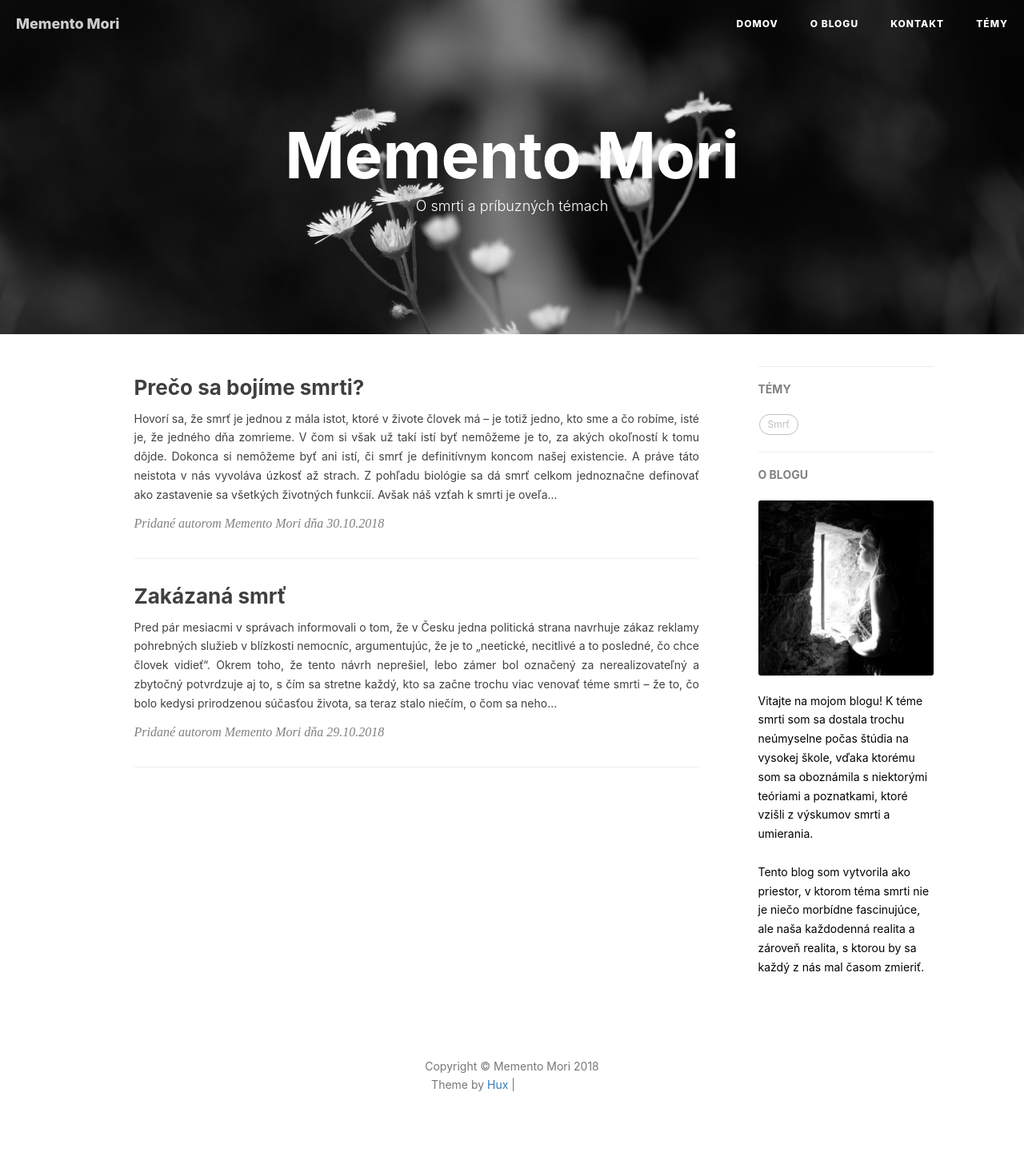
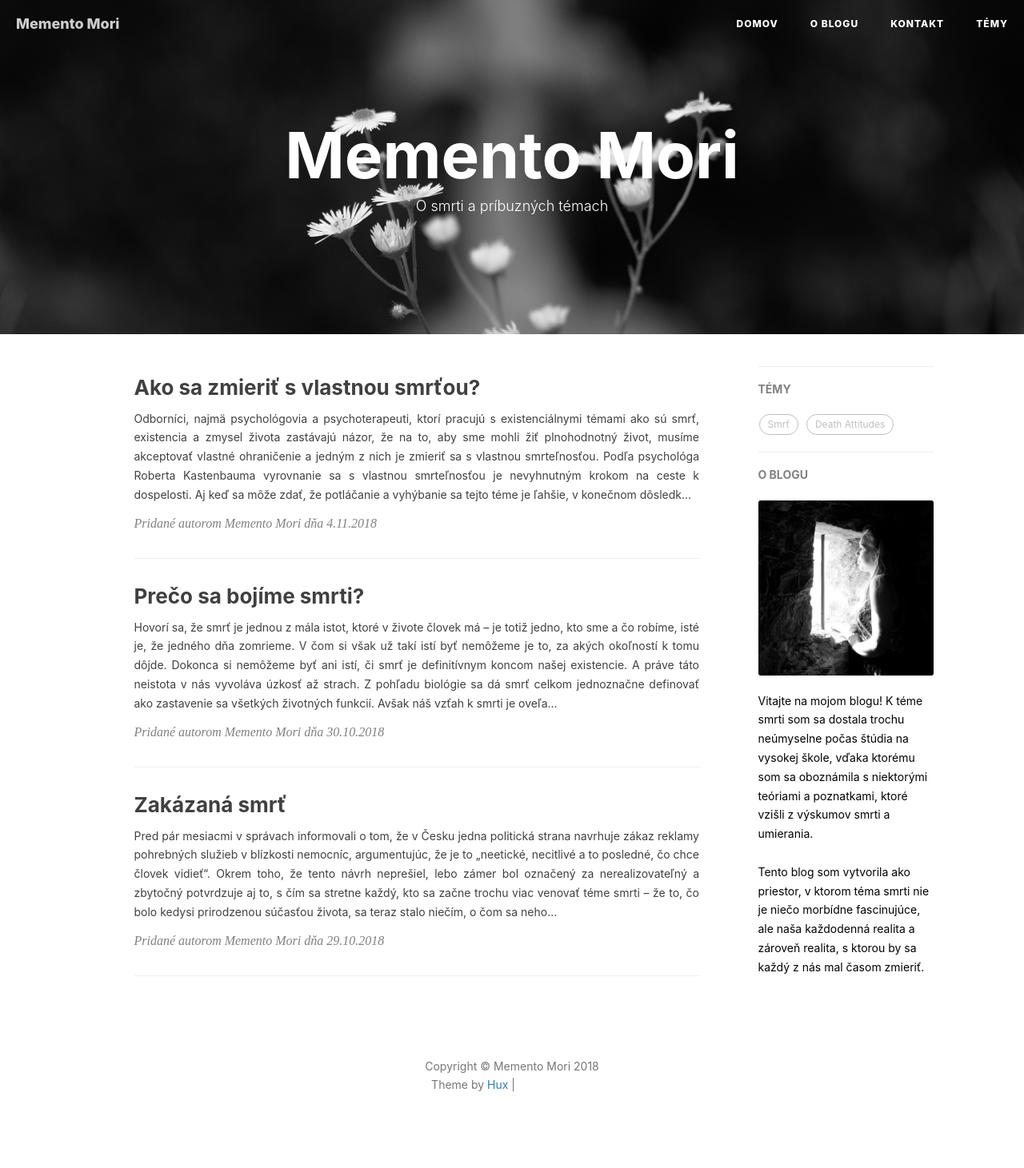
Before and after one commit to karolinadh/karolinadh.github.io, a Jekyll site: the page built from index.html, in a window 1280 px wide. Shown: the whole page at 80% size. Built offline with Jekyll 4.4.1, drawn with Linux system fonts in a browser that asks for light colours; nearby versions of some CDN libraries; the list of posts is cut into pages by our own code; comment, search, counter and statistics services are not loaded; grey boxes are pictures that could not be loaded.

Commit message:
blog post 3 ako sa zmierit so smrtou + edit em

```diff
--- a/_posts/2018-10-29-zakazana smrt.markdown
+++ b/_posts/2018-10-29-zakazana smrt.markdown
@@ -10,13 +10,14 @@ tags:
     - Philippe Ariès
     - Death studies
     - Nemocnica
+    - Death Attitudes
 ---
 
 Pred pár mesiacmi v správach informovali o tom, že v Česku jedna politická strana navrhuje zákaz reklamy pohrebných služieb v blízkosti nemocníc, argumentujúc, že je to „neetické, necitlivé a to posledné, čo chce človek vidieť“. Okrem toho, že tento návrh neprešiel, lebo zámer bol označený za nerealizovateľný a zbytočný potvrdzuje aj to, s čím sa stretne každý, kto sa začne trochu viac venovať téme smrti – že to, čo bolo kedysi prirodzenou súčasťou života, sa teraz stalo niečím, o čom sa nehovorí, neukazuje a možno dokonca nad čím sa ani nepremýšľa.
 
-Pri písaní tohto príspevku by som sa odvolala na prácu francúzskeho historika Philippa Arièsa z roku 1974 s názvom Western Attitudes Toward Death From The Middle Ages To The Present, v ktorej rozoberá ako sa od stredoveku až po súčasnosť náš postoj k smrti menil, a aké špecifiká sprevádzali jednotlivé doby.
+Pri písaní tohto príspevku by som sa odvolala na prácu francúzskeho historika Philippa Arièsa z roku 1974 s názvom <em>Western Attitudes Toward Death From The Middle Ages To The Present</em>, v ktorej rozoberá ako sa od stredoveku až po súčasnosť náš postoj k smrti menil, a aké špecifiká sprevádzali jednotlivé doby.
 
-Vo svojej práci historik predstavil štyri základné obdobia, pričom prvé historické obdobie je charakterizované ako istá rezignácia k nášmu kolektívnemu osudu. Znamená to, že ľudia boli oboznámení ako s umieraním, tak aj s vlastnou smrteľnosťou: smrť bola jednoduchým verejným rituálom, ktorý organizoval samotný umierajúci pričom bolo nevyhnutné, aby sa ho účastnili príbuzní, priatelia a susedia.  Ariès toto obdobie zhrnul frázou Et moriemur, čiže Všetci zomrieme. Nasledujúce obdobie so sebou prinieslo mierne zmeny, pretože predstavilo dovtedy neznámy záujem o seba a individualitu každného človeka. Ľudia začali vidieť vlastnú smrť, la mort de soi. Tretie obdobie, ktoré začalo v 18.storočí, dalo smrti iný význam. Ľudia začali strácať záujem o vlastnú smrť a viac sa zameriavali na smrť druhého, la mort de toi. Smrť do tohto obdobia bola slávnostná, ale banálna udalosť – ľudia ju očakávali a riadili sa istnými rituálmi, keď nastala. Akokoľvek, v 19.storočí nastala zmena, pretože na scénu prišli emócie.
+Vo svojej práci historik predstavil štyri základné obdobia, pričom prvé historické obdobie je charakterizované ako istá rezignácia k nášmu kolektívnemu osudu. Znamená to, že ľudia boli oboznámení ako s umieraním, tak aj s vlastnou smrteľnosťou: smrť bola jednoduchým verejným rituálom, ktorý organizoval samotný umierajúci pričom bolo nevyhnutné, aby sa ho účastnili príbuzní, priatelia a susedia.  Ariès toto obdobie zhrnul frázou <em>Et moriemur</em>, čiže Všetci zomrieme. Nasledujúce obdobie so sebou prinieslo mierne zmeny, pretože predstavilo dovtedy neznámy záujem o seba a individualitu každného človeka. Ľudia začali vidieť vlastnú smrť, <em>la mort de soi</em>. Tretie obdobie, ktoré začalo v 18.storočí, dalo smrti iný význam. Ľudia začali strácať záujem o vlastnú smrť a viac sa zameriavali na smrť druhého, <em>la mort de toi</em>. Smrť do tohto obdobia bola slávnostná, ale banálna udalosť – ľudia ju očakávali a riadili sa istnými rituálmi, keď nastala. Akokoľvek, v 19.storočí nastala zmena, pretože na scénu prišli emócie.
 
 Štvrté a zároveň posledné obdobie, ktoré Ariès opisuje predstavuje súčasnosť – niekedy v tretine minulého storočia sme sa stali svedkami revolúcie v chápaní smrti. Smrť, ktorá bola  v minulosti taká všadepríromná a známa, skoro úplne zmizla. Nie žeby ľudia prestali umierať, ale smrť a umieranie sa stali niečím zakázaným, hanebným, o čom sa nehovorí.
 
--- a/_posts/2018-10-30-preco-sa-bojime-smrti.markdown
+++ b/_posts/2018-10-30-preco-sa-bojime-smrti.markdown
@@ -11,6 +11,7 @@ tags:
     - Strach
     - Úzkosť
     - Wong
+    - Death Attitudes
 ---
 
 Hovorí sa, že smrť je jednou z mála istot, ktoré v živote človek má – je totiž jedno, kto sme a čo robíme, isté je, že jedného dňa zomrieme. V čom si však už takí istí byť nemôžeme je to, za akých okoľností k tomu dôjde. Dokonca si nemôžeme byť ani istí, či smrť je definitívnym koncom našej existencie. A práve táto neistota v nás vyvoláva úzkosť až strach.
--- /dev/null
+++ b/_posts/2018-11-04-ako-sa-zmierit-so-smrtou.markdown
@@ -0,0 +1,29 @@
+---
+layout:     post
+title:      "Ako sa zmieriť s vlastnou smrťou?"
+subtitle:   ""
+date:       2018-11-04
+author:     "Memento Mori"
+header-img: "img/zakazana_smrt.jpg"
+tags:
+    - Smrť
+    - Death acceptance
+    - Existenciálna psychoterapia
+    - Pozitívna psychológia
+    - Irvin Yalom
+    - Robert Kastenbaum
+---
+
+Odborníci, najmä psychológovia a psychoterapeuti, ktorí pracujú s existenciálnymi témami ako sú smrť, existencia a zmysel života zastávajú názor, že na to, aby sme mohli žiť plnohodnotný život, musíme akceptovať vlastné ohraničenie a jedným z nich je zmieriť sa s vlastnou smrteľnosťou. Podľa psychológa Roberta Kastenbauma vyrovnanie sa s vlastnou smrteľnosťou je nevyhnutným krokom na ceste k dospelosti. Aj keď sa môže zdať, že potláčanie a vyhýbanie sa tejto téme je ľahšie, v konečnom dôsledku je to práve naopak.
+
+Existenciálny psychoterapeut Irvin Yalom tvrdí, že vyhýbanie sa myšlienke vlastnej smrti je nebezpečné, pretože to nie len zaberá veľa času a energie, ale taktiež je to neefektívne, lebo skôr či neskôr s ňou budeme konfrontovaní (napr. príde choroba, niekto v našom okolí zomrie a pod.) alebo sa toto potláčanie prejaví niekde inde (napr. depresia, stres).
+
+Ako psychoterapeut sa počas svojej praxe stretol s množstvom klientov, ktorí za ním prišli s problémom, ktorý iba zakrýval ten skutočný – strach a úzkosť so smrti. Podľa Yaloma každý človek v živote musí čeliť tzv. <em>awakening experiences</em> – udalostiam alebo situáciám, kedy je konfrontovaný so svojou smrteľnosťou, a ktoré ho prinútia zamyslieť sa nad vlastným životom a smrťou. Tieto udalosti môžu byť rôzne, no najčastejšie sú to práve narodeniny, výročia, stretávky, dôležité rozhodnutia, choroba alebo smrť blízkeho.
+
+Existenciálni psychoterapeuti kladú dôraz hlavne na slobodu a vzťahy, v tomto prípade na vzťahy medzi terapeutom a jeho klientom, ako aj medzi klientom a jeho okolím, ktoré by mu mali pomôcť s úzkosťou a negatívnymi emóciami, ktoré im myšlienka smrti spôsobuje. Ich hlavnou tézou je, že sebarealizácia je možná až po tom, ako sa človek vyrovná s vlastnou smrteľnosťou. Uvedomujú si, aké nástrahy v sebe skrývajú potláčanie a vyhýbanie sa myšlienke smrti, a preto kladú veľký dôraz na to, aby sme našu smrteľnosť plne integrovali do nášho života.
+
+Ďalší „tábor“, ktorí do tejto debaty prispieva svojimi poznatkami sú pozitívni psychológovia, ktorí tvrdia, že na to, aby sme sa vyhli úzkosti, by sme mali svoju pozornosť v každodennom živote upriamiť na osobný rozvoj a to pozitívne, čo v živote máme. Dôraz kladú na význam a zmysel života, ktorý je subjektívny a každý si ho musí nájsť sám pre seba. Na to, aby sme sa smrti nebáli „stačí“, aby sme prežívali svoj život autenticky – aby sme sa venovali tomu, v čom my sami zmysel vidíme.
+
+ „Ži svoj život naplno“, „mysli pozitívne“, alebo „buď sám sebou“ znie ako cliché, v otázkach života a smrti sú však takéto rady opodstatnené, pretože náš čas na zemi je ohraničený. Ak sa upriamime na nesprávne veci a budeme sa hnať za nesprávnymi cieľmi, môže sa stať, že naša úzkosť bude len narastať, pretože si uvedomíme, že čas sa kráti a my sme neurobili to, čo sme v živote chceli alebo mali, nech už je to čokoľvek.
+
+Nesmrteľní nie sme a ani nebudeme a s týmto vedomím by sme mali aj žiť.
```
